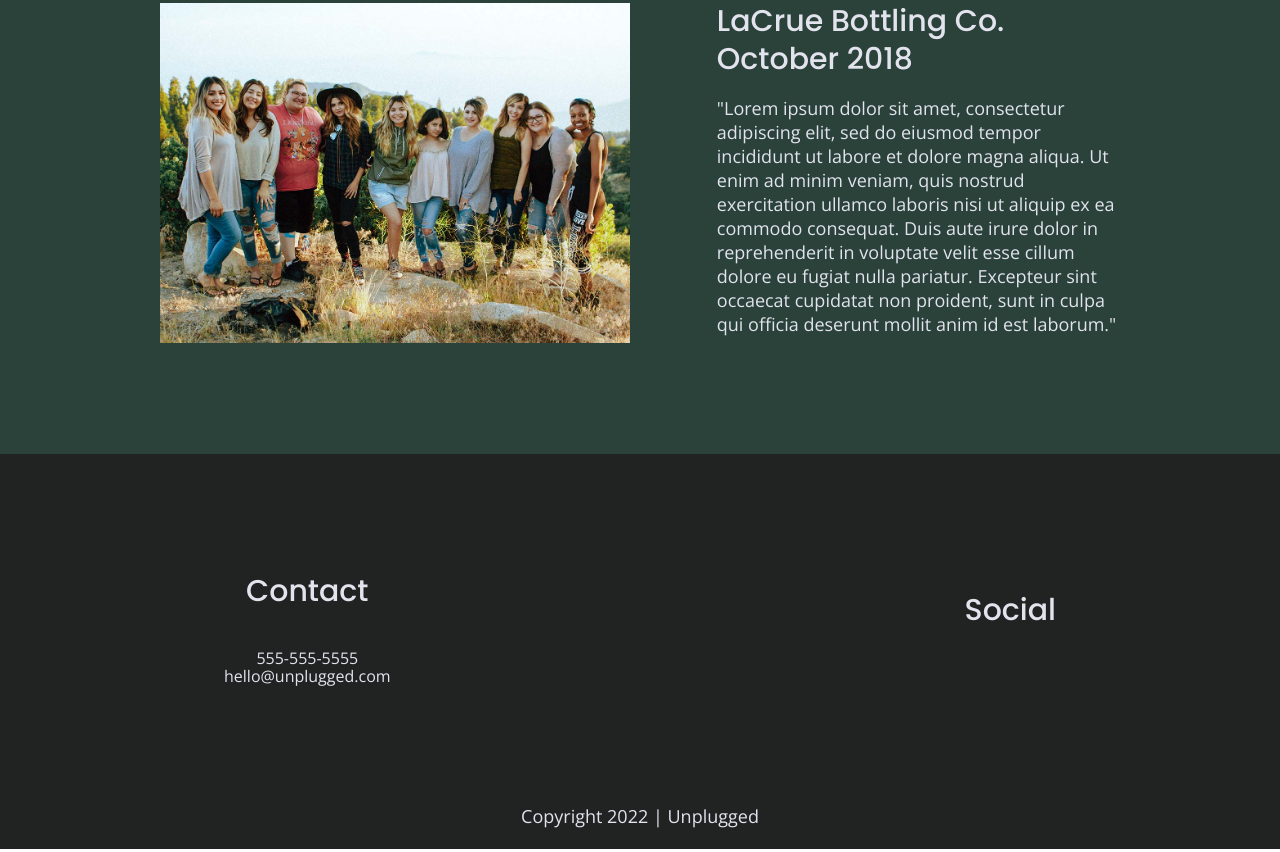
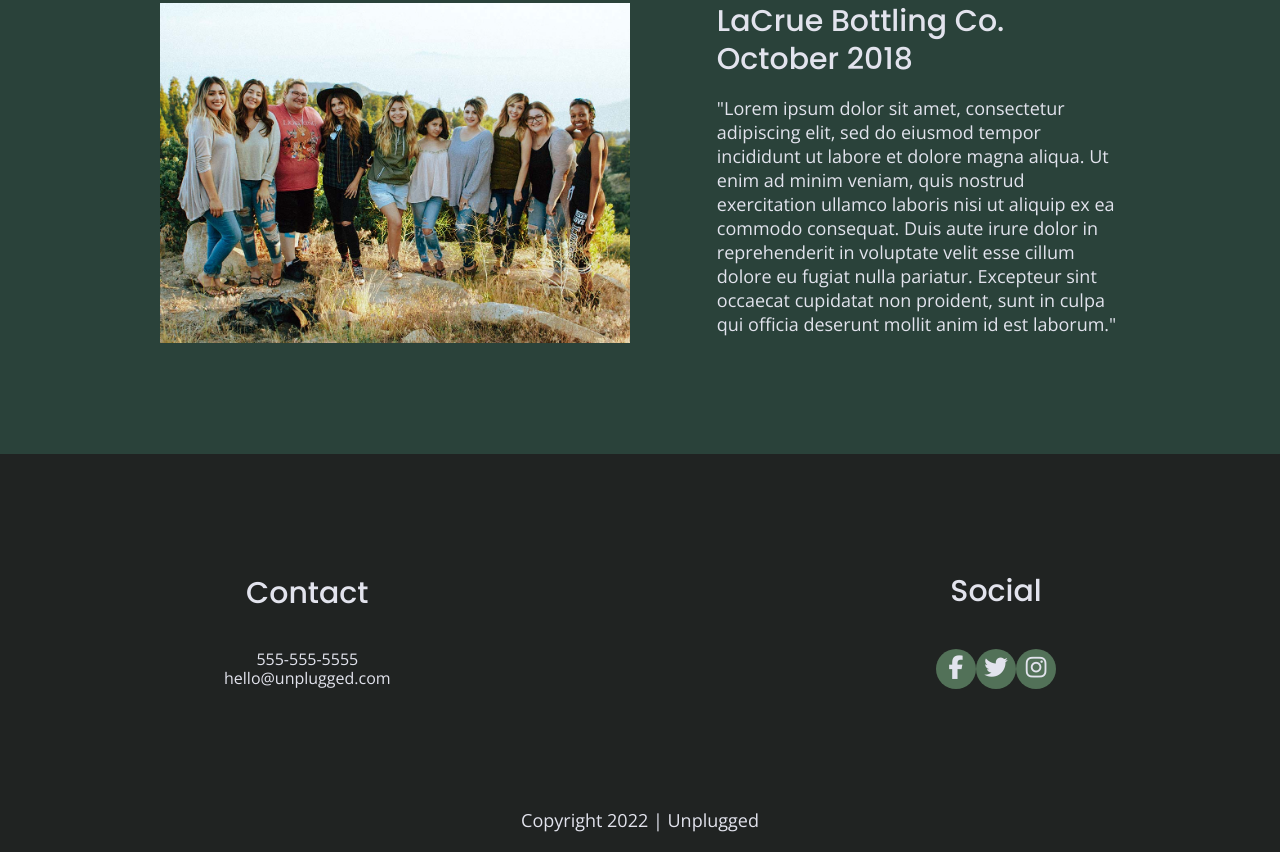
Before and after one commit to Rae1821/unplugged-retreat, a website built with Parcel: page index.html in a window 1280 px wide. Shown: the part 2231-3083 px from the top of the page. Built offline with nearby package versions, Linux system fonts and the light colour scheme.

Commit message:
Added icons

```diff
--- a/css/main.css
+++ b/css/main.css
@@ -236,9 +236,20 @@ footer .social-icons {
 
 
 footer .social-icons p {
+  background-color: #527158;
+  border-radius: 50%;
+  height: 40px;
+  width: 40px;
   display: flex;
   justify-content: center;
   align-items: center;
+}
+
+footer .social-icons i {
+  font-size: 1.3125em;
+
+
+
 }
 
 footer .copyright {
--- a/index.html
+++ b/index.html
@@ -3,7 +3,7 @@
 
 <head>
   <meta charset="utf-8">
-  <title>Unplugged</title>
+  <title>Unplugged Retreat</title>
   <meta name="description" content="">
   <meta name="viewport" content="width=device-width, initial-scale=1">
 
@@ -147,9 +147,9 @@
         <div class="social">
           <h4>Social</h4>
           <div class="social-icons">
-            <p><a href="https://www.facebook.com" target="_blank"></a></p>
-            <p><a href="https://www.instagram.com" target="_blank"></a></p>
-            <p><a href="https://www.twitter.com" target="_blank"></a></p>
+            <p><a href="https://www.facebook.com"  target="_blank"><i class="fa-brands fa-facebook-f"></i></a></p>
+            <p><a href="https://www.instagram.com" target="_blank"><i class="fa-brands fa-twitter"></i></a></p>
+            <p><a href="https://www.twitter.com" target="_blank"><i class="fa-brands fa-instagram"></i></a></p>
           </div>
         </div>
       </div>
```
Also changed, not shown: about/index.html (+3 -3 lines), faq/index.html (+4 -4 lines).
